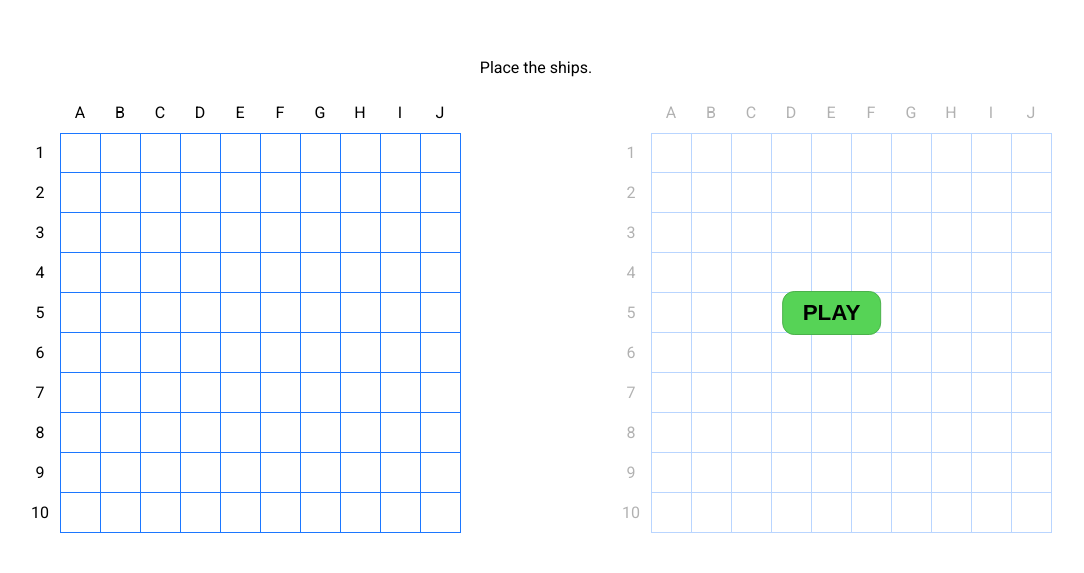
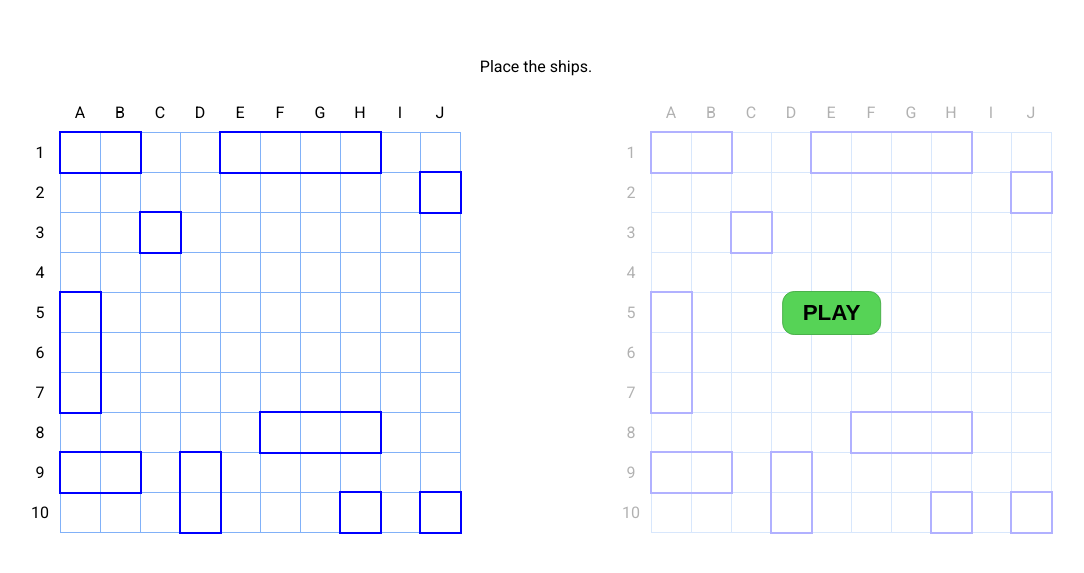
Before and after one commit to Shay213/battleship, a website built with webpack: page src/template.html in a window 1280 px wide. Shown: the part 113-686 px from the top of the page, without its empty margins (104-1188 px from the left). Built offline with nearby package versions, Linux system fonts and the light colour scheme.

Commit message:
Add ships to html board

```diff
--- /dev/null
+++ b/src/app/DOM.js
@@ -0,0 +1,48 @@
+export const DOM = (function(){
+    const playerHTMLBoard = document.querySelector('.player-board .board');
+    const computerHTMLBoard = document.querySelector('.enemy-board .board');
+    const size = parseInt(playerHTMLBoard.offsetWidth/10);
+
+    const renderBoard = () => {
+        const boards = [playerHTMLBoard, computerHTMLBoard];
+        for(let i=0; i<10; i++){
+            for(let j=0; j<10; j++){
+                boards.forEach(board => {
+                    const div = document.createElement('div');
+                    div.setAttribute('data-cords', `${i},${j}`);
+                    board.appendChild(div);
+                });
+            }
+        }
+    };
+
+    const _addShipsToBoard = (ships, board) => {
+        ships.forEach(ship => {
+            const cords = ship.getCords();
+            const length = cords.length;
+            const div = document.createElement('div');
+            div.classList.add('ship');
+
+            if (ship.isVertical()) {
+                div.style.width = `${size-1}px`;
+                div.style.height = `${(size * length)-1}px`;
+                div.style.transform = `translate(${(cords[0][1] * size)-1}px, ${cords[0][0] * size}px)`;
+            }else{
+                div.style.width = `${(size * length)-1}px`;
+                div.style.height = `${size-1}px`;
+                div.style.transform = `translate(${(cords[0][1] * size)-1}px, ${cords[0][0] * size}px)`;
+            }
+            board.appendChild(div);
+        });
+    };
+
+    const renderShips = (playerGameBoard, computerGameBoard) => {
+        const playerShips = playerGameBoard.getShips();
+        const computerShips = computerGameBoard.getShips();
+
+        _addShipsToBoard(playerShips, playerHTMLBoard);
+        _addShipsToBoard(computerShips, computerHTMLBoard);
+    };
+
+    return {renderShips, renderBoard};
+})();
--- a/src/app/gameLoop.js
+++ b/src/app/gameLoop.js
@@ -0,0 +1,29 @@
+import {GameBoard} from './gameboard';
+import {Player} from './player';
+import { ComputerPlayer } from './player';
+import { DOM } from './DOM';
+
+export const gameLoop = () => {
+    DOM.renderBoard();
+    const playerGameBoard = GameBoard();
+    const computerGameBoard = GameBoard();
+    populateBoard(playerGameBoard);
+    populateBoard(computerGameBoard);
+    const player = new Player(computerGameBoard);
+    const computer = new ComputerPlayer(playerGameBoard);
+
+    DOM.renderShips(playerGameBoard, computerGameBoard);
+};
+
+function populateBoard(gameBoard){
+    gameBoard.placeShip([9,7]);
+    gameBoard.placeShip([9,9]);
+    gameBoard.placeShip([2,2]);
+    gameBoard.placeShip([1,9]);
+    gameBoard.placeShip([0,0], {length: 2});
+    gameBoard.placeShip([8,0], {length: 2});
+    gameBoard.placeShip([8,3], {length: 2, vertical: true});
+    gameBoard.placeShip([7,5], {length: 3});
+    gameBoard.placeShip([4,0], {length: 3, vertical: true});
+    gameBoard.placeShip([0,4], {length: 4});
+};
--- a/src/app/gameboard.js
+++ b/src/app/gameboard.js
@@ -82,6 +82,7 @@ export const GameBoard = () => {
     };
 
     const allSunk = () => ships.length === 0;
+    const getShips = () => ships;
 
-    return {placeShip, getBoard, receiveAttack, allSunk};
+    return {placeShip, getBoard, receiveAttack, allSunk, getShips};
 };
--- a/src/app/player.js
+++ b/src/app/player.js
@@ -1,8 +1,7 @@
 import {validateCords} from './validateCords.js'
 
 export class Player{
-    constructor(name, enemyGameBoard){
-        this.name = name;
+    constructor(enemyGameBoard){
         this.enemyGameBoard = enemyGameBoard;
     }
 
@@ -26,7 +25,7 @@ export class Player{
 
 export class ComputerPlayer extends Player{
     constructor(enemyGameBoard){
-        super('Computer', enemyGameBoard);
+        super(enemyGameBoard);
     }
 
     playTurn(){
--- a/src/app/populateHTMLBoards.js
+++ /dev/null
@@ -1,6 +0,0 @@
-export const populateHTMLBoards = () => {
-    const boards = document.querySelectorAll('.board');
-    for(let i=0; i<100; i++){
-        boards.forEach(board => board.appendChild(document.createElement('div')));
-    }
-};
--- a/src/app/ship.js
+++ b/src/app/ship.js
@@ -4,5 +4,6 @@ export const Ship = (length, vertical, boardCords) => {
     const getHit = () => hitCount;
     const isSunk = () => length <= hitCount;
     const getCords = () => boardCords;
-    return {hit, getHit, isSunk, getCords};
+    const isVertical = () => vertical;
+    return {hit, getHit, isSunk, getCords, isVertical};
 };
--- a/src/index.js
+++ b/src/index.js
@@ -1,4 +1,4 @@
 import './main.css';
-import { populateHTMLBoards } from './app/populateHTMLBoards';
+import { gameLoop } from './app/gameLoop';
 
-populateHTMLBoards();
+gameLoop();
--- a/src/main.css
+++ b/src/main.css
@@ -1,4 +1,11 @@
 @import url('https://fonts.googleapis.com/css2?family=Roboto:wght@300;400;700&display=swap');
+
+html {
+    box-sizing: border-box;
+}
+*, *:before, *:after {
+box-sizing: inherit;
+}
 
 body{
     margin: 0;
@@ -50,13 +57,22 @@ body{
 .board{
     display: grid;
     grid-template-columns: repeat(10, 40px);
-    border-bottom: 1px solid rgb(28, 119, 255);
-    border-left: 1px solid rgb(28, 119, 255);
+    grid-auto-rows: 40px;
+    border-bottom: 1px solid rgb(129, 177, 248);
+    border-left: 1px solid rgb(129, 177, 248);
+    position: relative;
 }
 
 .board > div{
-    border-top: 1px solid rgb(28, 119, 255);
-    border-right: 1px solid rgb(28, 119, 255);
+    border-top: 1px solid rgb(129, 177, 248);
+    border-right: 1px solid rgb(129, 177, 248);
+}
+
+.board > div.ship{
+    position: absolute;
+    box-sizing: content-box;
+    border: 1px solid blue;
+    outline: 1px solid blue;
 }
 
 .enemy-board{
--- a/src/template.html
+++ b/src/template.html
@@ -10,7 +10,7 @@
     <div class="main-container">
         <div class="message-box"><p>Place the ships.</p></div>
         <div class="container">
-            <div class="board-container">
+            <div class="board-container player-board">
                 <div class="top-cords">
                     <div></div>
                     <div><p>A</p></div>
```
Also changed, not shown: src/__tests__/gameplay.test.js (+1 -1 lines), src/__tests__/player.test.js (+1 -1 lines).
